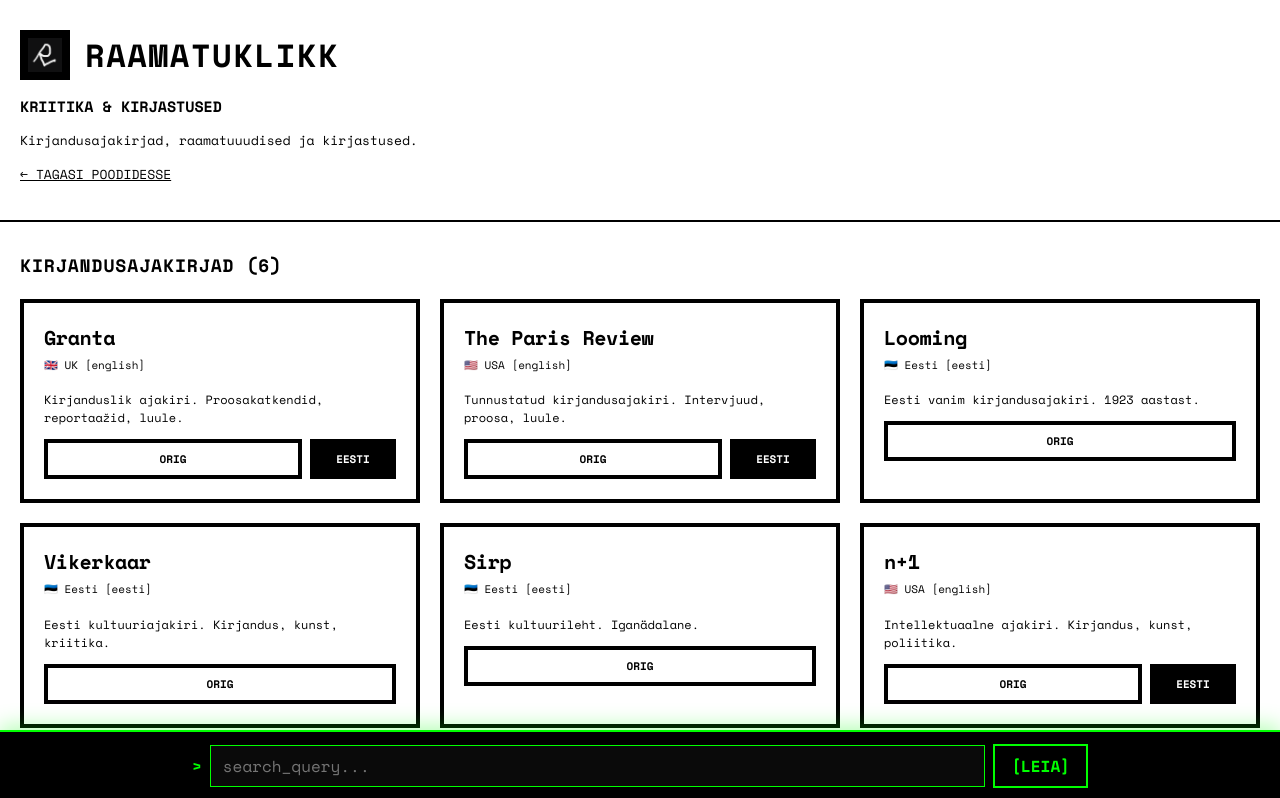
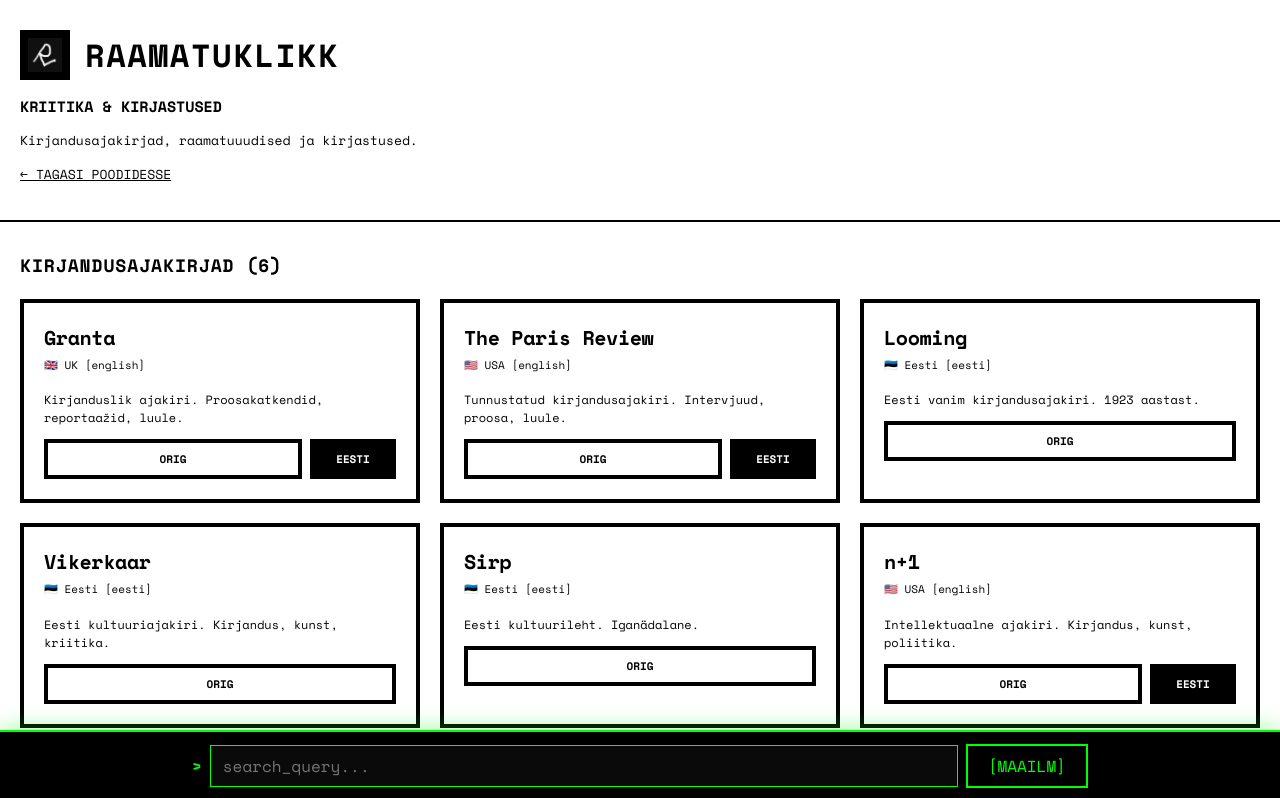
Before and after one commit to saarepera-toimetamised/raamatuklikk, a Next.js app: page /info in a window 1280 px wide. Shown: the top 798 px of the page. Built offline with nearby package versions, Linux system fonts and the light colour scheme.

Commit message:
Lisa otsingu muutus & URL-i prob seoses ülesnoolega

```diff
--- a/app/page.tsx
+++ b/app/page.tsx
@@ -92,6 +92,10 @@
       {/* 1. Nool ÜLESPOOLE (Viib lehe algusesse) */}
       <a
         href="#"
+        onClick={(e) => {
+          e.preventDefault();
+          window.scrollTo({ top: 0, behavior: 'smooth' });
+        }}
         style={{
           position: 'fixed',
           top: '100px',
--- a/components/SearchBar.tsx
+++ b/components/SearchBar.tsx
@@ -49,11 +49,11 @@
           <button
             type="submit"
             style={{
-              padding: '8px 16px',
+              padding: '8px 20px',
               backgroundColor: '#000000',
               color: '#00ff00',
               border: '2px solid #00ff00',
-              fontWeight: 'bold',
+              fontWeight: 'thin',
               cursor: 'pointer',
               fontFamily: 'Space Mono, monospace',
               fontSize: 'clamp(11px, 3vw, 16px)',
@@ -71,7 +71,7 @@
               e.currentTarget.style.color = '#00ff00';
             }}
           >
-            [LEIA]
+            [MAAILM]
           </button>
         </form>
       </div>
```
